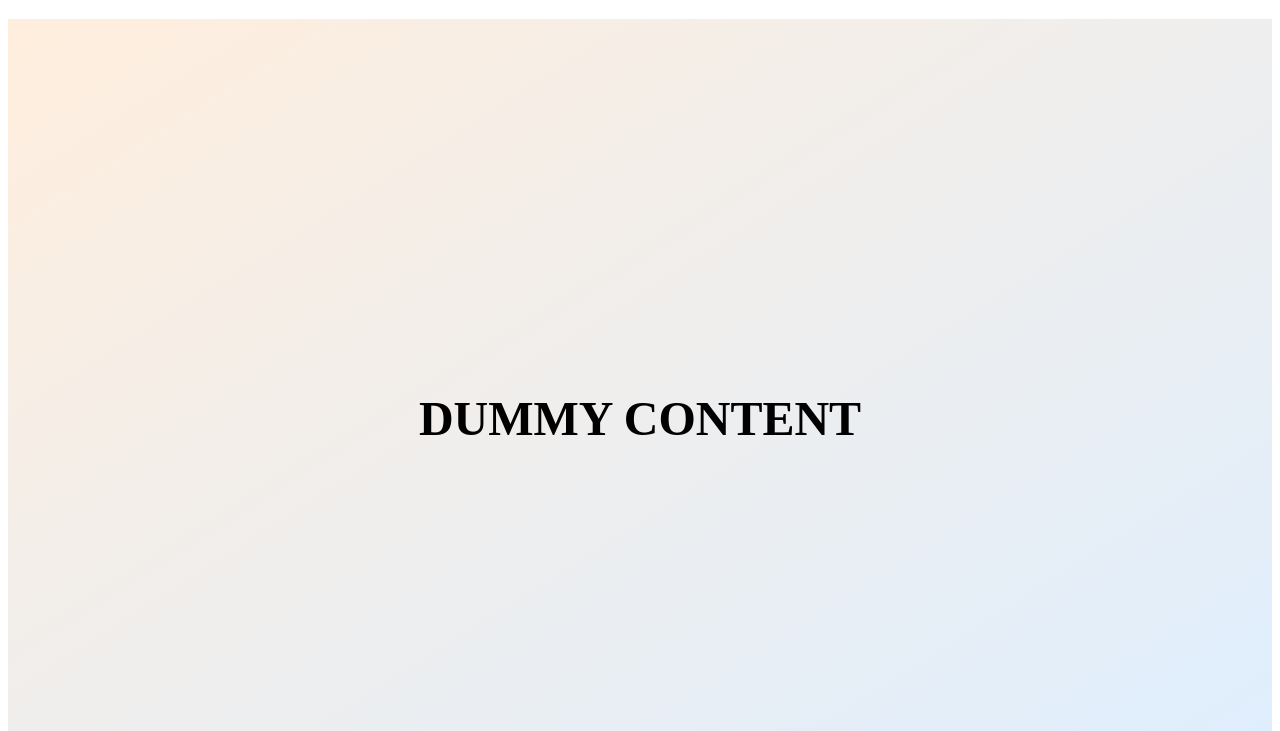
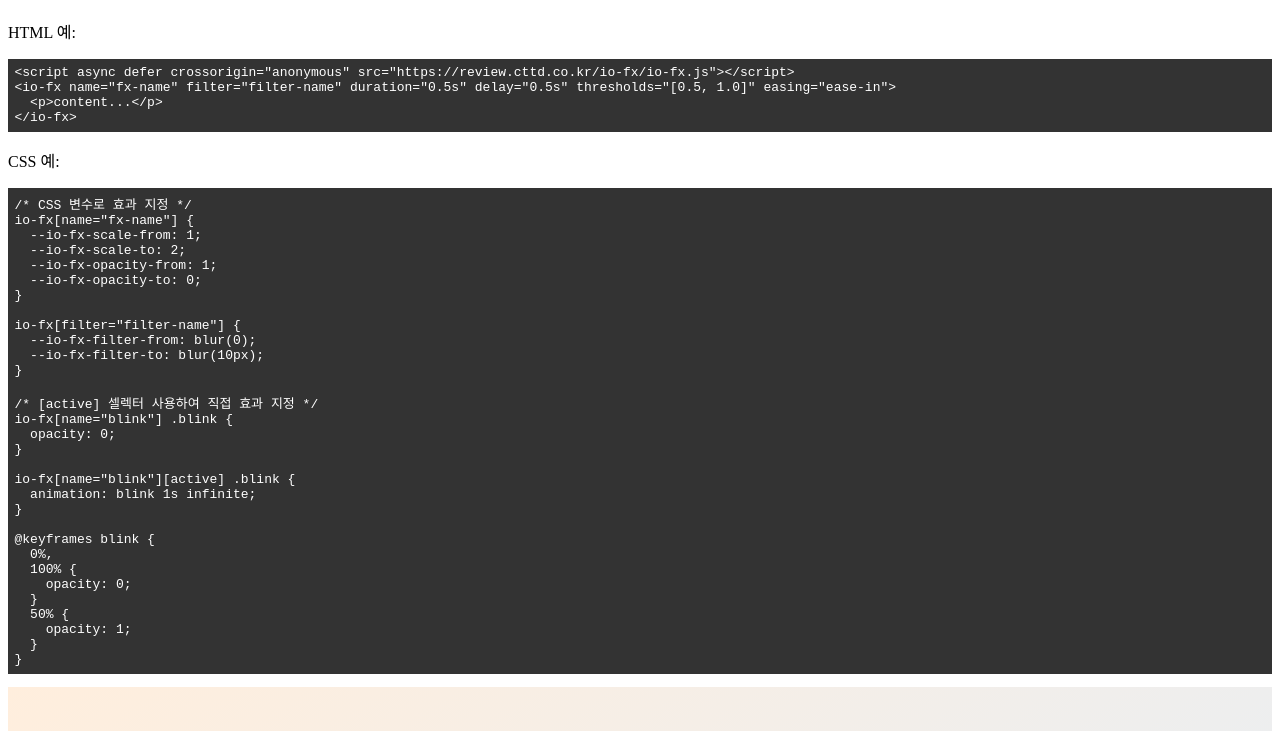
Before and after one commit to dowonkang/io-fx, a website: page element/index.html in a window 1280 px wide. Shown: the part 69-800 px from the top of the page. Drawn offline with Linux system fonts and the light colour scheme.

Commit message:
some code samples in index.html

```diff
--- a/element/index.html
+++ b/element/index.html
@@ -1,5 +1,5 @@
 <!DOCTYPE html>
-<html lang="en">
+<html lang="ko">
   <head>
     <meta charset="UTF-8" />
     <meta name="viewport" content="width=device-width, initial-scale=1.0" />
@@ -7,6 +7,13 @@
     <style>
       body {
         overflow-x: hidden;
+      }
+
+      pre {
+        background: #333;
+        color: white;
+        padding: 0.5em;
+        overflow: auto;
       }
 
       .wrapper {
@@ -65,9 +72,49 @@
     <div class="wrapper">
       <h1>&lt;io-fx&gt; element</h1>
 
+      <p>HTML 예:</p>
+
+      <pre><code>&lt;script async defer crossorigin="anonymous" src="https://review.cttd.co.kr/io-fx/io-fx.js"&gt;&lt;/script&gt;
+&lt;io-fx name="fx-name" filter="filter-name" duration="0.5s" delay="0.5s" thresholds="[0.5, 1.0]" easing="ease-in"&gt;
+  &lt;p&gt;content...&lt;/p&gt;
+&lt;/io-fx&gt;</code></pre>
+
+      <p>CSS 예:</p>
+      <pre><code>/* CSS 변수로 효과 지정 */
+io-fx[name="fx-name"] {
+  --io-fx-scale-from: 1;
+  --io-fx-scale-to: 2;
+  --io-fx-opacity-from: 1;
+  --io-fx-opacity-to: 0;
+}
+
+io-fx[filter="filter-name"] {
+  --io-fx-filter-from: blur(0);
+  --io-fx-filter-to: blur(10px);
+}
+
+/* [active] 셀렉터 사용하여 직접 효과 지정 */
+io-fx[name="blink"] .blink {
+  opacity: 0;
+}
+
+io-fx[name="blink"][active] .blink {
+  animation: blink 1s infinite;
+}
+
+@keyframes blink {
+  0%,
+  100% {
+    opacity: 0;
+  }
+  50% {
+    opacity: 1;
+  }
+}</code></pre>
+
       <div class="dummy"></div>
 
-      <script async defer src="./io-fx.js"></script>
+      <script async defer crossorigin="anonymous" src="./io-fx.js"></script>
 
       <io-fx name="fade-up">
         <div class="box">
--- a/element/io-fx.js
+++ b/element/io-fx.js
@@ -1,3 +1,4 @@
+(function () {
   const template = document.createElement("template");
   template.innerHTML = `
   <style>
@@ -144,7 +145,7 @@ template.innerHTML = `
   <div class="io-fx-target"><slot></slot></div>
 `;
 
-class IoFx extends HTMLElement {
+  class IoFxElement extends HTMLElement {
     /** @type {IntersectionObserver} */
     observer;
 
@@ -258,19 +259,13 @@ class IoFx extends HTMLElement {
         const { options } = this;
         const observerKey = JSON.stringify(options);
 
-      if (!IoFx.observers.has(observerKey)) {
+        if (!IoFxElement.observers.has(observerKey)) {
           const observer = new IntersectionObserver((entries, observer) => {
             entries.forEach((entry) => {
               const target = entry.target;
 
               if (entry.isIntersecting) {
                 target.active = true;
-
-              console.group(target);
-              console.log("entry:", entry);
-              console.log("rootBounds:", entry.rootBounds);
-              console.log("boundingClientRect:", entry.boundingClientRect);
-              console.groupEnd();
 
                 if (target.once) {
                   observer.unobserve(target);
@@ -281,10 +276,10 @@ class IoFx extends HTMLElement {
             });
           }, options);
 
-        IoFx.observers.set(observerKey, observer);
+          IoFxElement.observers.set(observerKey, observer);
         }
 
-      this.observer = IoFx.observers.get(observerKey);
+        this.observer = IoFxElement.observers.get(observerKey);
       }
 
       this.observer.observe(this);
@@ -295,6 +290,11 @@ class IoFx extends HTMLElement {
     }
   }
 
+  if (!window.IoFxElement) {
+    window.IoFxElement = IoFxElement;
+  }
+
   if (!window.customElements.get("io-fx")) {
-  customElements.define("io-fx", IoFx);
+    customElements.define("io-fx", IoFxElement);
   }
+})();
```
Lines whose indentation alone changed are shown as unchanged.
